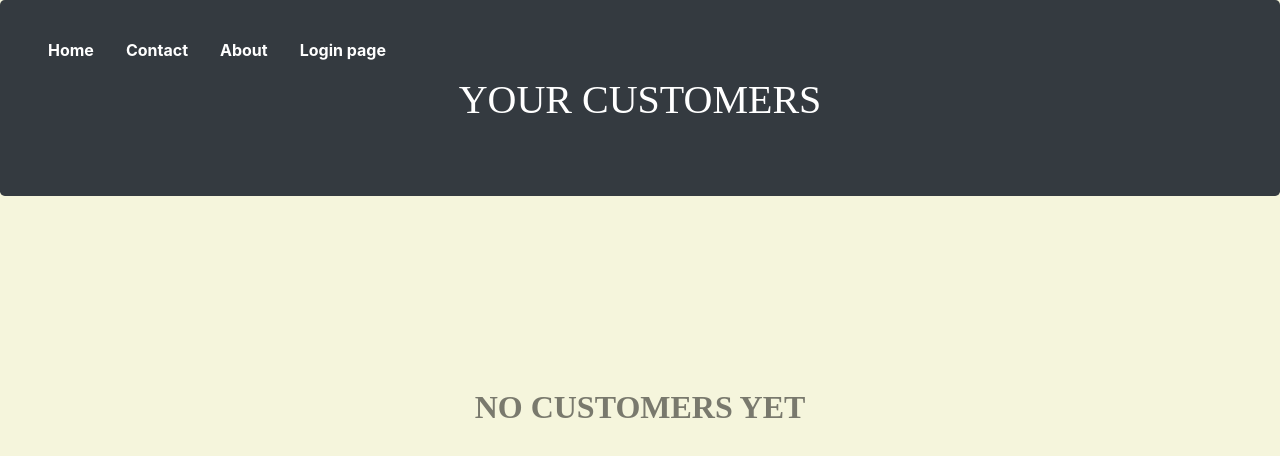
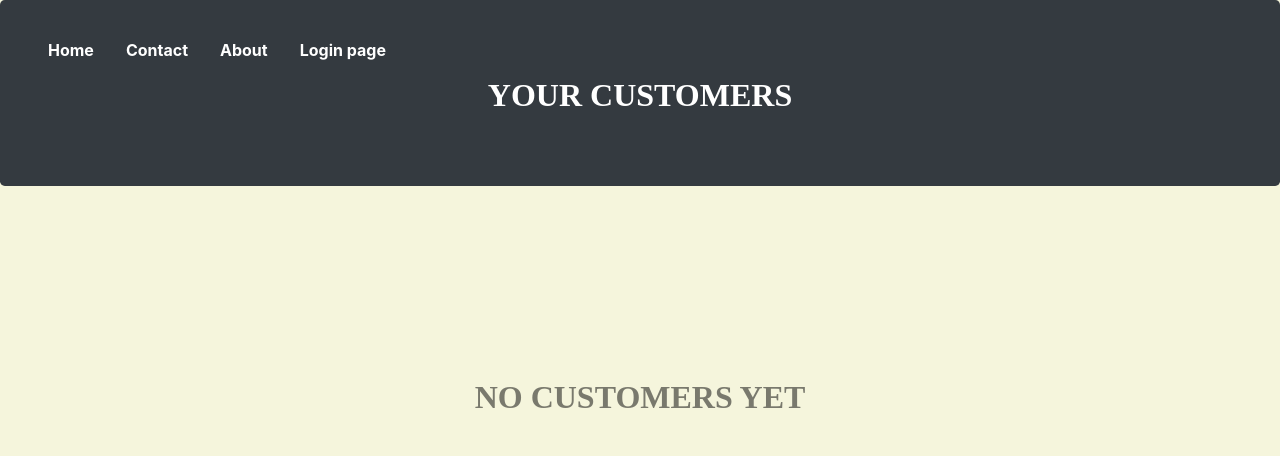
Before and after one commit to sainithin9/CREATIVE-INVENTOS, a plain HTML site: page business1.html in a window 1280 px wide. Drawn offline with nearby package versions, Linux system fonts and the light colour scheme.

Commit message:
Update business1.html

```diff
--- a/business1.html
+++ b/business1.html
@@ -19,7 +19,7 @@
             <li><a href="about.html">About</a></li>
             <li><a href="index.html">Login page</a></li>
           </ul>
-          <h1 style="font-family: 'Times New Roman', Times, serif;color: white;">YOUR CUSTOMERS </h1>
+          <h2 style="font-family: 'Times New Roman', Times, serif;color: white;">YOUR CUSTOMERS </h2>
       </div>
 <h2 style="margin-top: 15%;opacity:50%;">NO CUSTOMERS YET</h2>
 </body>
```
